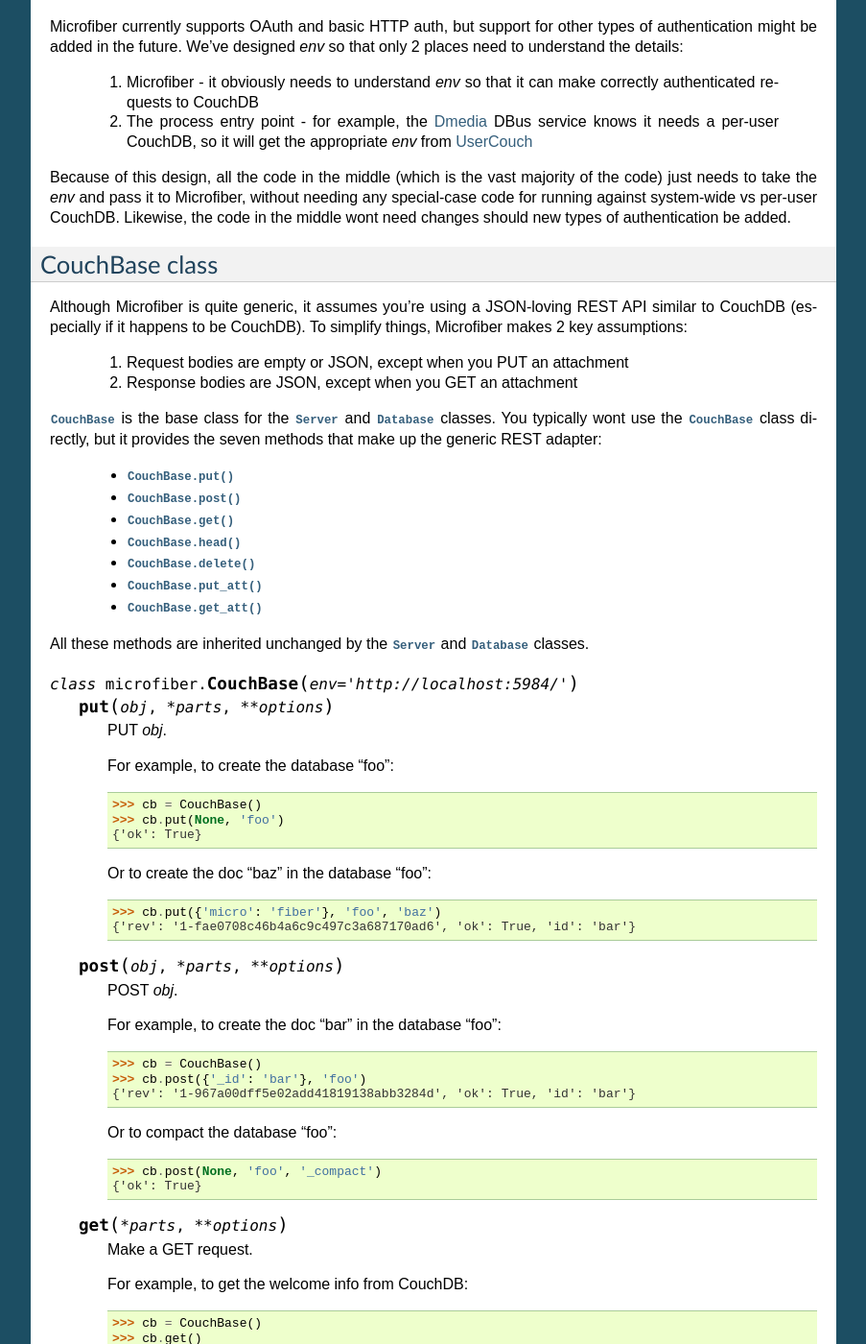
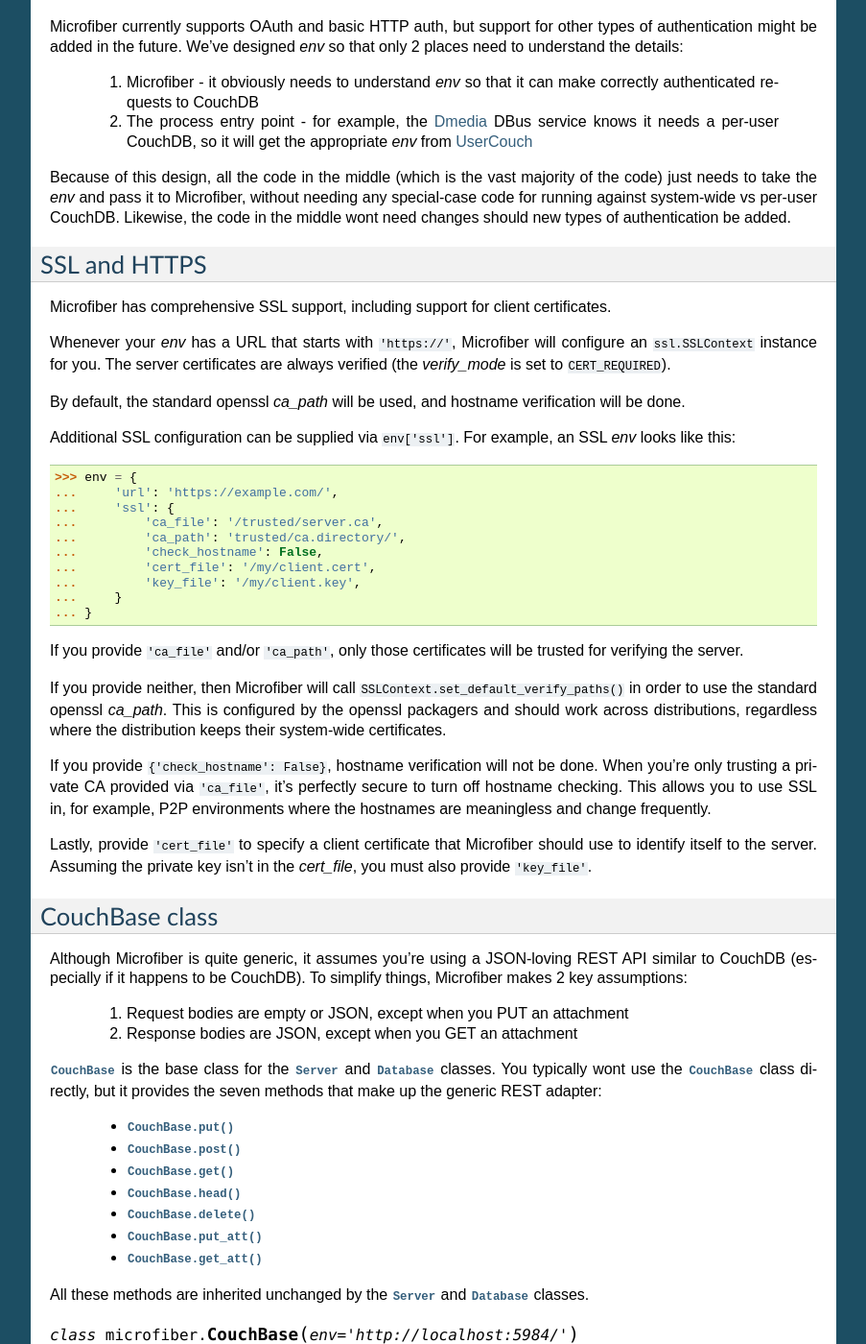
Before and after one commit to json420/microfiber, a Sphinx documentation site: the page built from doc/microfiber.rst, in a window 1280 px wide and 1400 px high, scrolled down 1450 px. Shown: the whole window at 96% size, without its empty margins (198-1101 px from the left). Built offline with Sphinx 7.4.7, drawn with Linux system fonts in a browser that asks for light colours.

Commit message:
Added SSL documentation in microfiber.rst

```diff
--- a/doc/couchdb_api.rst
+++ b/doc/couchdb_api.rst
@@ -8,7 +8,7 @@ This is a quick tour of the CouchDB REST API, as you would use it from
 Microfiber.  This is indented as a quick reference, and as such not all the API
 is documented here.  For more details, see the full `CouchDB REST API`_.
 
-.. _`CouchDB REST API`: http://wiki.apache.org/couchdb/Reference
+.. _`CouchDB REST API`: http://couchdb.readthedocs.org/en/latest/index.html
 
 
 Databases
--- a/doc/index.rst
+++ b/doc/index.rst
@@ -30,7 +30,7 @@ Contents:
 
 .. _`Microfiber`: https://launchpad.net/microfiber
 .. _`CouchDB`: http://couchdb.apache.org/
-.. _`CouchDB REST API`: http://www.couchbase.org/sites/default/files/uploads/all/documentation/couchbase-api.html
+.. _`CouchDB REST API`: http://couchdb.readthedocs.org/en/latest/index.html
 .. _`LGPLv3+`: http://www.gnu.org/licenses/lgpl-3.0.html
 
 .. _`Novacut`: https://wiki.ubuntu.com/Novacut
--- a/doc/microfiber.rst
+++ b/doc/microfiber.rst
@@ -110,6 +110,52 @@ needing any special-case code for running against system-wide vs per-user
 CouchDB.  Likewise, the code in the middle wont need changes should new types of
 authentication be added.
 
+
+SSL and HTTPS
+=============
+
+Microfiber has comprehensive SSL support, including support for client
+certificates.
+
+Whenever your *env* has a URL that starts with ``'https://'``, Microfiber will
+configure an ``ssl.SSLContext`` instance for you.  The server certificates are
+always verified (the *verify_mode* is set to ``CERT_REQUIRED``).
+
+By default, the standard openssl *ca_path* will be used, and hostname
+verification will be done.
+
+Additional SSL configuration can be supplied via ``env['ssl']``.  For example,
+an SSL *env* looks like this:
+
+>>> env = {
+...     'url': 'https://example.com/',
+...     'ssl': {
+...         'ca_file': '/trusted/server.ca',
+...         'ca_path': 'trusted/ca.directory/',
+...         'check_hostname': False,
+...         'cert_file': '/my/client.cert',
+...         'key_file': '/my/client.key',
+...     }
+... }
+
+If you provide ``'ca_file'`` and/or ``'ca_path'``, only those certificates will
+be trusted for verifying the server.
+
+If you provide neither, then Microfiber will call
+``SSLContext.set_default_verify_paths()`` in order to use the standard openssl
+*ca_path*.  This is configured by the openssl packagers and should work across
+distributions, regardless where the distribution keeps their system-wide
+certificates.
+
+If you provide ``{'check_hostname': False}``, hostname verification will not
+be done.  When you're only trusting a private CA provided via ``'ca_file'``,
+it's perfectly secure to turn off hostname checking.  This allows you to use
+SSL in, for example, P2P environments where the hostnames are meaningless and
+change frequently.
+
+Lastly, provide ``'cert_file'`` to specify a client certificate that Microfiber
+should use to identify itself to the server.  Assuming the private key isn't in
+the *cert_file*, you must also provide ``'key_file'``.
 
 
 CouchBase class
```
